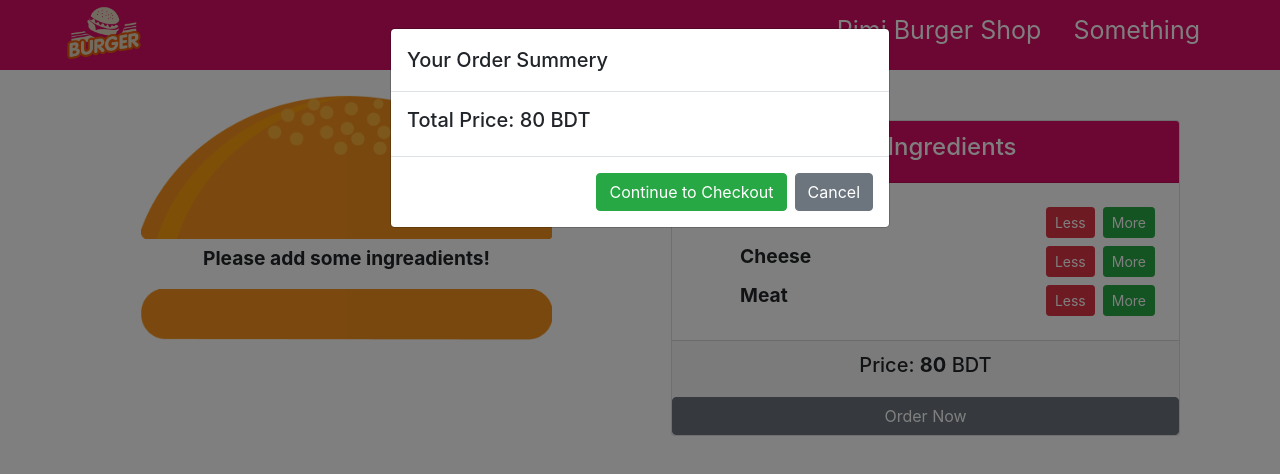
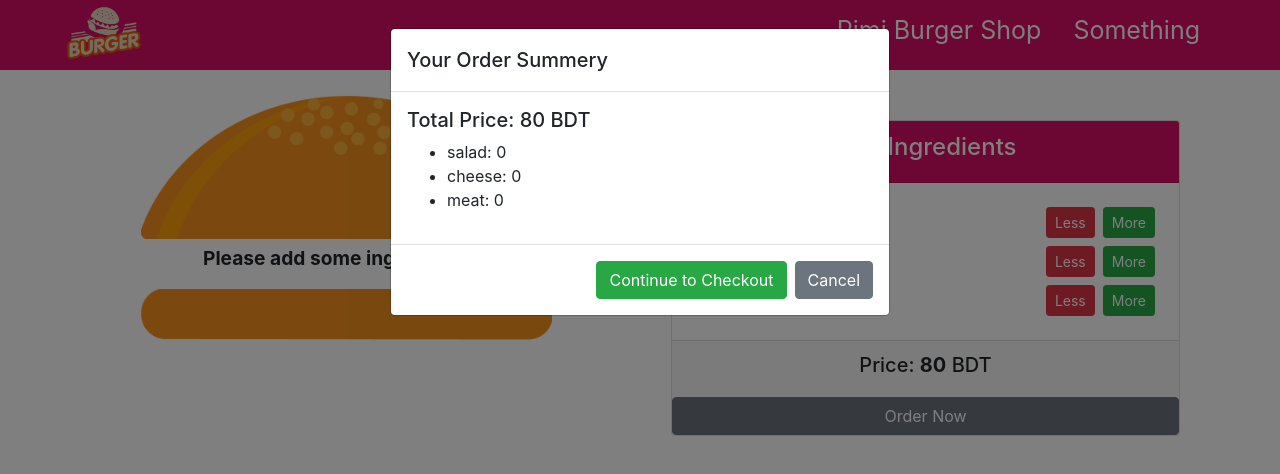
Before and after one commit to Nahidjc/burger-builder-app, a React (Create React App) app: page / in a window 1280 px wide. Both pictures are taken after a click on the button "Order Now". Shown: the top 474 px of the page. Built offline with nearby package versions, Linux system fonts and the light colour scheme; the HTML template or start-up script is replaced by a standard one.

Commit message:
show order summary

```diff
--- a/src/Components/BurgerBuilder/BurgerBuilder.js
+++ b/src/Components/BurgerBuilder/BurgerBuilder.js
@@ -2,6 +2,7 @@ import React, { Component } from 'react';
 import { Button, Modal, ModalBody, ModalFooter, ModalHeader } from 'reactstrap';
 import Burger from './Burger/Burger';
 import Controls from './Controls/Controls';
+import Summary from './Summary/Summary';
 
 const INGREDIENT_PRICES = {
     salad: 20,
@@ -66,6 +67,7 @@ export default class BurgerBuilder extends Component {
                     <ModalHeader>Your Order Summery</ModalHeader>
                     <ModalBody>
                         <h5>Total Price: {this.state.totalPrice.toFixed(0)} BDT</h5>
+                        <Summary ingredients={this.state.ingredients}></Summary>
                     </ModalBody>
                     <ModalFooter>
                         <Button color="success" onClick={this.toggleModal}>Continue to Checkout</Button>
--- /dev/null
+++ b/src/Components/BurgerBuilder/Summary/Summary.js
@@ -0,0 +1,25 @@
+import React from 'react';
+
+const Summary = props => {
+    const ingredientSummary = props.ingredients.map(
+        item => {
+            return (
+                <li key={item.key}>
+                    <span style={{ textTransform: "capatalize" }}>{item.type}</span>: {item.amount}
+
+                </li>
+            )
+        }
+    )
+    return (
+        <div>
+            <ul>
+                {
+                    ingredientSummary
+                }
+            </ul>
+        </div>
+    );
+};
+
+export default Summary;
```
Also changed, not shown: 1 other file (tests, documents, lock files or other folders).
